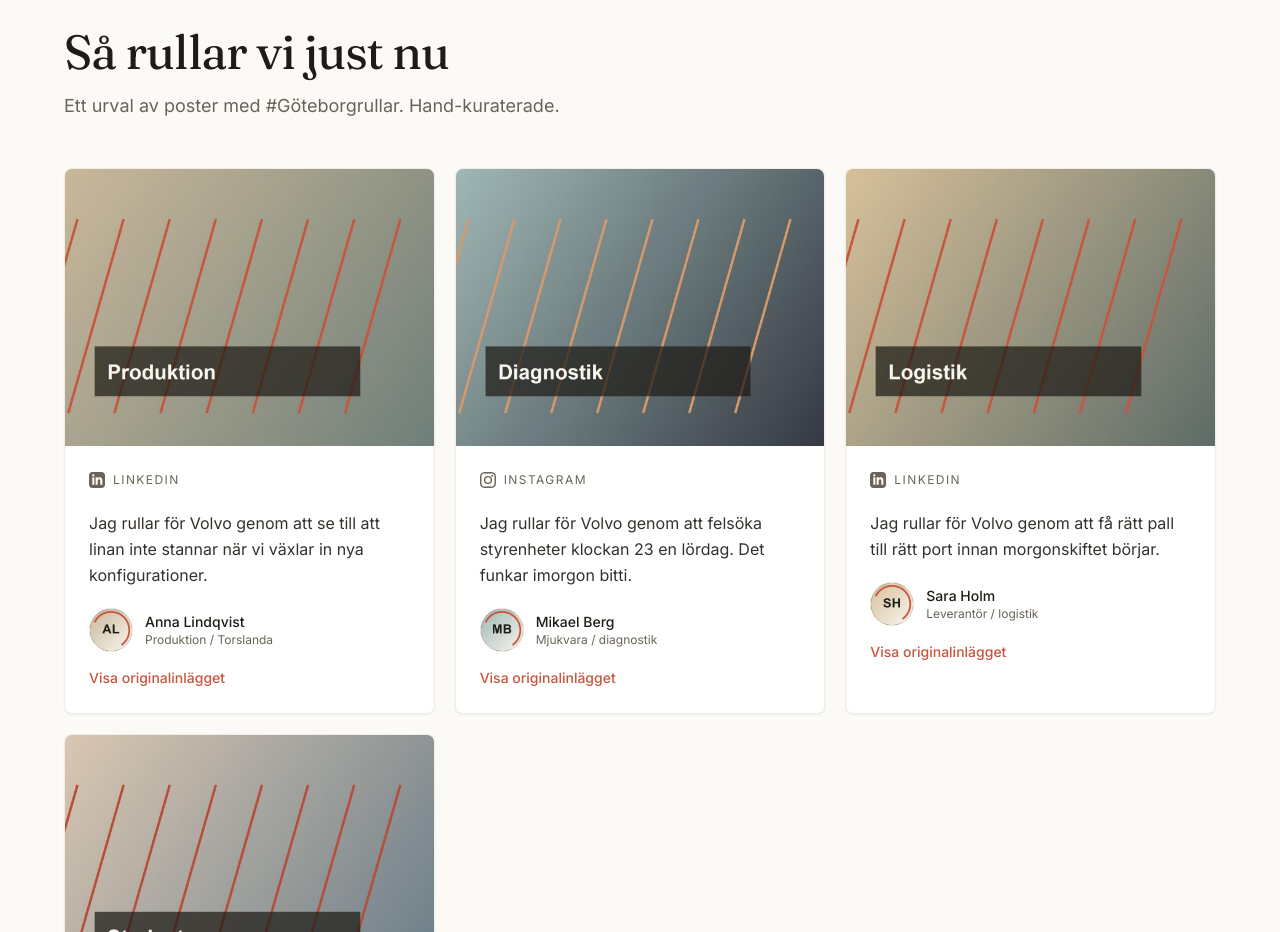
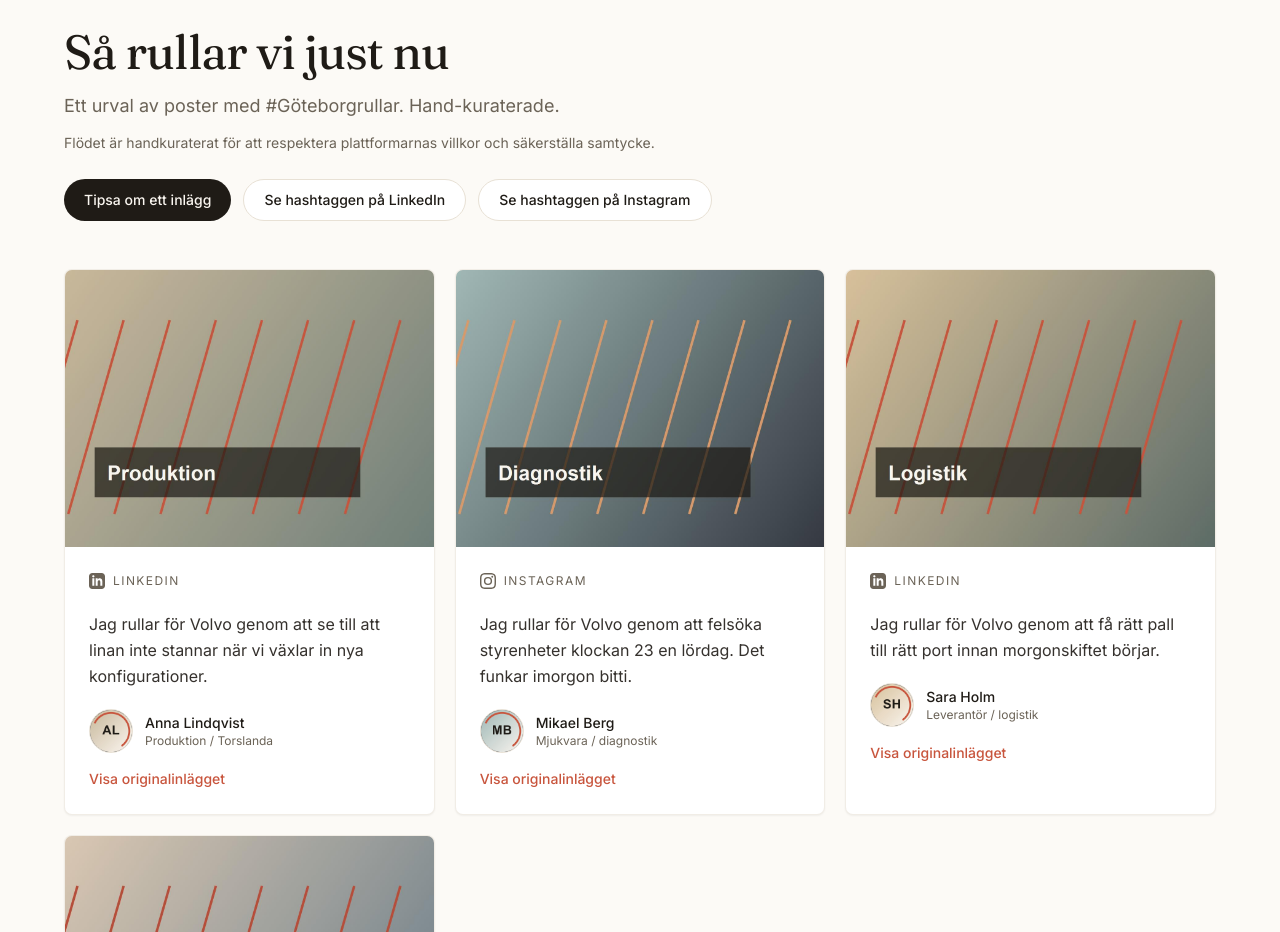
Before and after one commit to VEDIADROM/goteborgrullar, a React (Vite) app: page / in a window 1280 px wide. Shown: the part 2680-3612 px from the top of the page. Built offline with nearby package versions, Linux system fonts and the light colour scheme.

Commit message:
Add curated feed submission flow

```diff
--- a/scripts/verify-release.cjs
+++ b/scripts/verify-release.cjs
@@ -43,6 +43,8 @@
 check('participation images have descriptive alt text', read('src/components/HowToParticipate.jsx').includes('Bildidé:'))
 check('feed images have descriptive alt text', read('src/components/LiveFeed.jsx').includes('Bild från') && read('src/components/LiveFeed.jsx').includes('Profilbild för'))
 check('asset helper is used for runtime images', read('src/components/LiveFeed.jsx').includes('assetUrl(') && read('src/components/ContextBanner.jsx').includes('assetUrl('))
+check('feed curation flow is visible', content.includes('Flödet är handkuraterat') && content.includes('Tipsa om ett inlägg'))
+check('official hashtag links exist', content.includes('linkedin.com/feed/hashtag') && content.includes('instagram.com/explore/tags'))
 check('posts.json is an array', Array.isArray(posts), `type=${typeof posts}`)
 check('posts.json contains sample posts', posts.length >= 4, `count=${posts.length}`)
 
--- a/src/components/LiveFeed.jsx
+++ b/src/components/LiveFeed.jsx
@@ -22,6 +22,28 @@
             {feed.title}
           </h2>
           <p className="mt-4 text-lg text-muted">{feed.sub}</p>
+          <p className="mt-3 text-sm leading-relaxed text-muted">
+            {feed.curationNote}
+          </p>
+          <div className="mt-6 flex flex-wrap gap-3">
+            <a
+              href={feed.submitUrl}
+              className="inline-flex items-center rounded-full bg-ink px-5 py-2.5 text-sm font-medium text-cream transition hover:bg-accent focus:outline-none focus:ring-2 focus:ring-accent focus:ring-offset-2 focus:ring-offset-cream"
+            >
+              {feed.submitLabel}
+            </a>
+            {feed.hashtagLinks.map((link) => (
+              <a
+                key={link.url}
+                href={link.url}
+                target="_blank"
+                rel="noopener noreferrer"
+                className="inline-flex items-center rounded-full border border-line bg-white px-5 py-2.5 text-sm font-medium text-ink transition hover:border-accent hover:text-accent focus:outline-none focus:ring-2 focus:ring-accent focus:ring-offset-2 focus:ring-offset-cream"
+              >
+                {link.label}
+              </a>
+            ))}
+          </div>
         </div>
 
         {posts.length === 0 && (
--- a/src/content.js
+++ b/src/content.js
@@ -94,6 +94,20 @@
   feed: {
     title: 'Så rullar vi just nu',
     sub: 'Ett urval av poster med #Göteborgrullar. Hand-kuraterade.',
+    curationNote: 'Flödet är handkuraterat för att respektera plattformarnas villkor och säkerställa samtycke.',
+    submitLabel: 'Tipsa om ett inlägg',
+    submitUrl:
+      'mailto:viktor.eliasson@diadrom.se?subject=Tipsa%20om%20inlagg%20till%20%23Goteborgrullar&body=Lank%20till%20inlagg%3A%0APlattform%3A%0ANamn%3A%0ARoll%20eller%20sammanhang%3A%0AKort%20textutdrag%3A%0AOK%20att%20visa%20bild%20och%20profilbild%20pa%20sidan%3A%20ja%2Fnej',
+    hashtagLinks: [
+      {
+        label: 'Se hashtaggen på LinkedIn',
+        url: 'https://www.linkedin.com/feed/hashtag/g%C3%B6teborgrullar/',
+      },
+      {
+        label: 'Se hashtaggen på Instagram',
+        url: 'https://www.instagram.com/explore/tags/g%C3%B6teborgrullar/',
+      },
+    ],
   },
 
   examples: {
```
Also changed, not shown: 1 other file (tests, documents, lock files or other folders).
